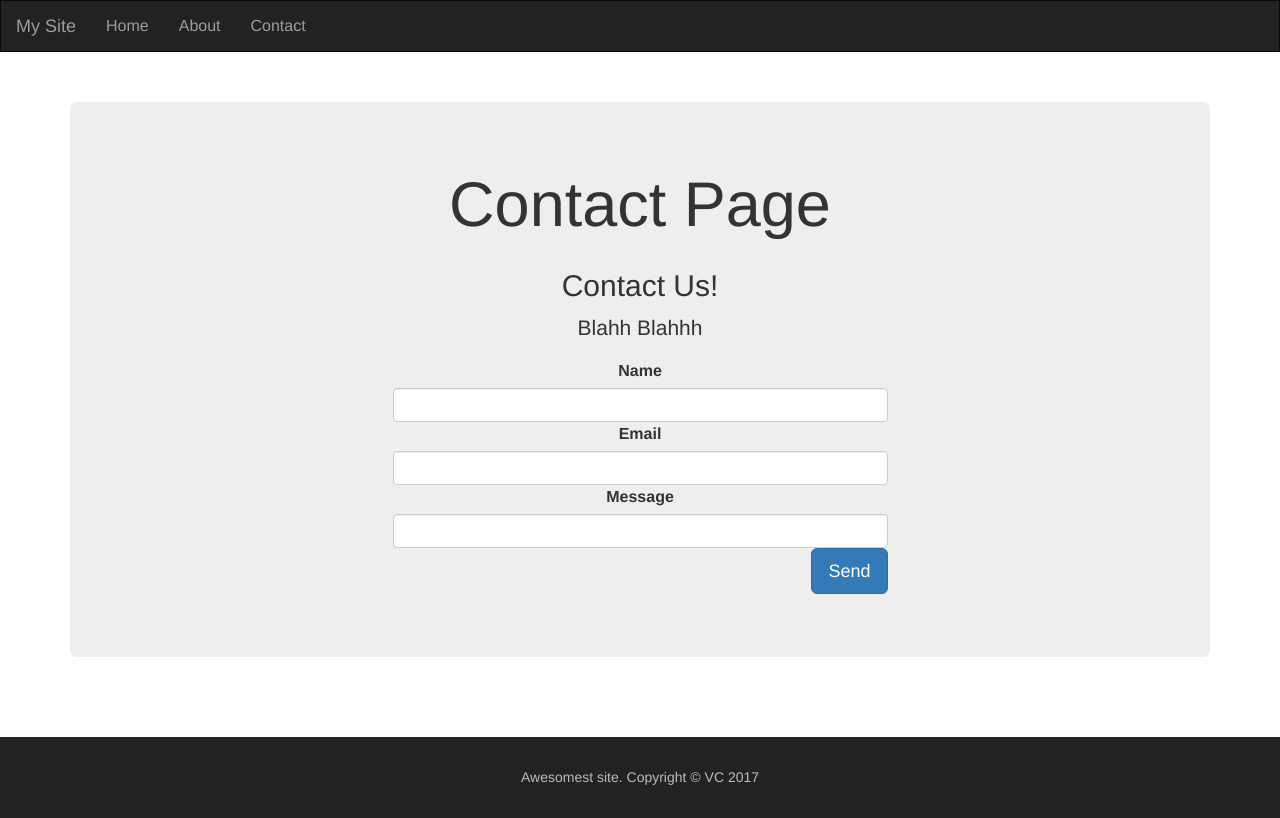
After one commit to cvicky/NodejsWebsite, a Node server app: page /contact in a window 1280 px wide. The commit adds this page. Run offline with Node 20, Linux system fonts and the light colour scheme; some libraries are stand-ins or nearby versions.

Commit message:
more website features

```diff
--- a/node-site/app/routes.js
+++ b/node-site/app/routes.js
@@ -11,14 +11,28 @@ module.exports = router;
 
 //route for homepage
  router.get('/', function(req,res){
-	res.sendFile(path.join(__dirname,'../index.html'))
+	res.render('pages/index');
 })
 
 //route for about page
 router.get('/about', function(req,res){
-	res.sendFile(path.join(__dirname,'../about.html'))
+	var users =[
+		{name: "Running Dog", email:'swingdog@dog.com', avatar: 'http://r.ddmcdn.com/s_f/o_1/cx_633/cy_0/cw_1725/ch_1725/w_720/APL/uploads/2014/11/too-cute-doggone-it-video-playlist.jpg'}
+	]
+	res.render('pages/about', {users: users});
 })
 
 //route for contact
-router.get('/contact');
-router.post('/contact');
+router.get('/contact', function(req,res){
+	res.render('pages/contact')
+})
+
+router.post('/contact', function(req,res){
+	res.send('Thanks for contacting us, ' + req.body.name + 'We will respond shortly!');
+});
+
+
+router.get("/:username", function( req, res) {
+	console.log(req.params);
+	res.send("You are the best " + req.params.username);
+});
--- a/node-site/package.json
+++ b/node-site/package.json
@@ -9,7 +9,10 @@
   "author": "",
   "license": "ISC",
   "dependencies": {
+    "body-parser": "^1.17.1",
+    "ejs": "^2.5.6",
     "express": "^4.15.2",
+    "express-ejs-layouts": "^2.3.0",
     "nodeman": "^1.1.2"
   }
 }
--- a/node-site/server.js
+++ b/node-site/server.js
@@ -19,8 +19,19 @@
 ////////////////EXPRESS//////////////////
 //require our dependencies
 var express = require('express');
+var expressLayouts = require('express-ejs-layouts');
+var bodyParser = require('body-parser');
 var app = express();
 var port = 8080;
+
+//use ejs and express layouts
+app.set('view engine', 'ejs');
+app.use(expressLayouts);
+
+//use body parser
+app.use(bodyParser.urlencoded({
+	extended: true
+}));
 
 //route our app
 var router = require('./app/routes');
--- a/node-site/index.html
+++ b/node-site/views/layout.ejs
@@ -22,23 +22,14 @@
 			</ul>
 	</header>
 
-	<section class="hero">
-		<div class="hero-content">
-			<h2>Welcome to the Site!</h2>
-			<p>The best place to be</p>
+<!-- MAIN CONTENT HERE -->
+<%- defineContent('hero') %>
 
-			<a href="/" class="btn btn-lg btn-primary">Get Started</a>
-			<a href="/" class="btn btn-lg btn-primary">Contact</a>
-		</div>
-	</section>
-
-	<main>
-		<div class="container">
-			<div class="jumbotron text-center">
-				Home Page
-			</div>
-		</div>
-	</main>
+<main>
+	<div class="container">
+		<%- body %>
+	</div>
+</main>
 
 	<footer>
 		Awesomest site. Copyright &copy; VC 2017
--- /dev/null
+++ b/node-site/views/pages/contact.ejs
@@ -0,0 +1,33 @@
+<div class="jumbotron text-center">
+	<h1>Contact Page</h1>
+
+	<div class="row">
+		<div class="col-sm-6 col-sm-offset-3">
+			<h2>Contact Us!</h2>
+			<p>Blahh Blahhh</p>
+
+			<form action="/contact" method="POST">
+
+				<div class="form group">
+					<label>Name</label>
+					<input type="text" name="name" class="form-control">
+				</div>
+
+				<div class="form group">
+					<label>Email</label>
+					<input type="text" name="email" class="form-control">
+				</div>
+
+				<div class="form group">
+					<label>Message</label>
+					<input type="text" name="message" class="form-control">
+				</div>
+
+			<div class="form-group text-right">
+				<button type="submit" class="btn btn-primary btn-lg">Send</button>
+			</div>
+
+
+
+	</div>
+</div>
```
Also changed, not shown: node-site/views/pages/about.ejs (added, +27 -0 lines), node-site/views/pages/index.ejs (added, +16 -0 lines), node-site/about.html (deleted), node-site/contact.html (deleted).
